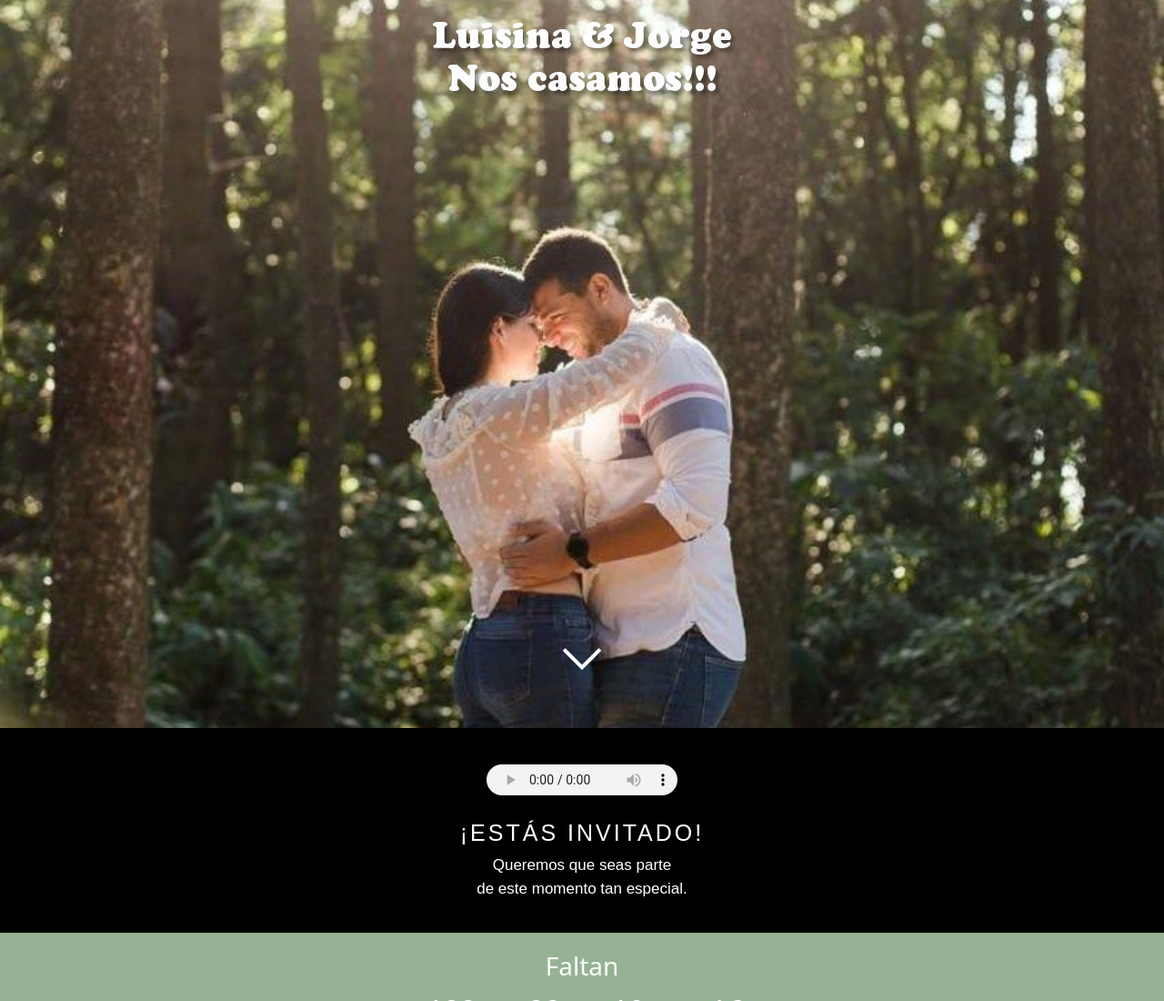
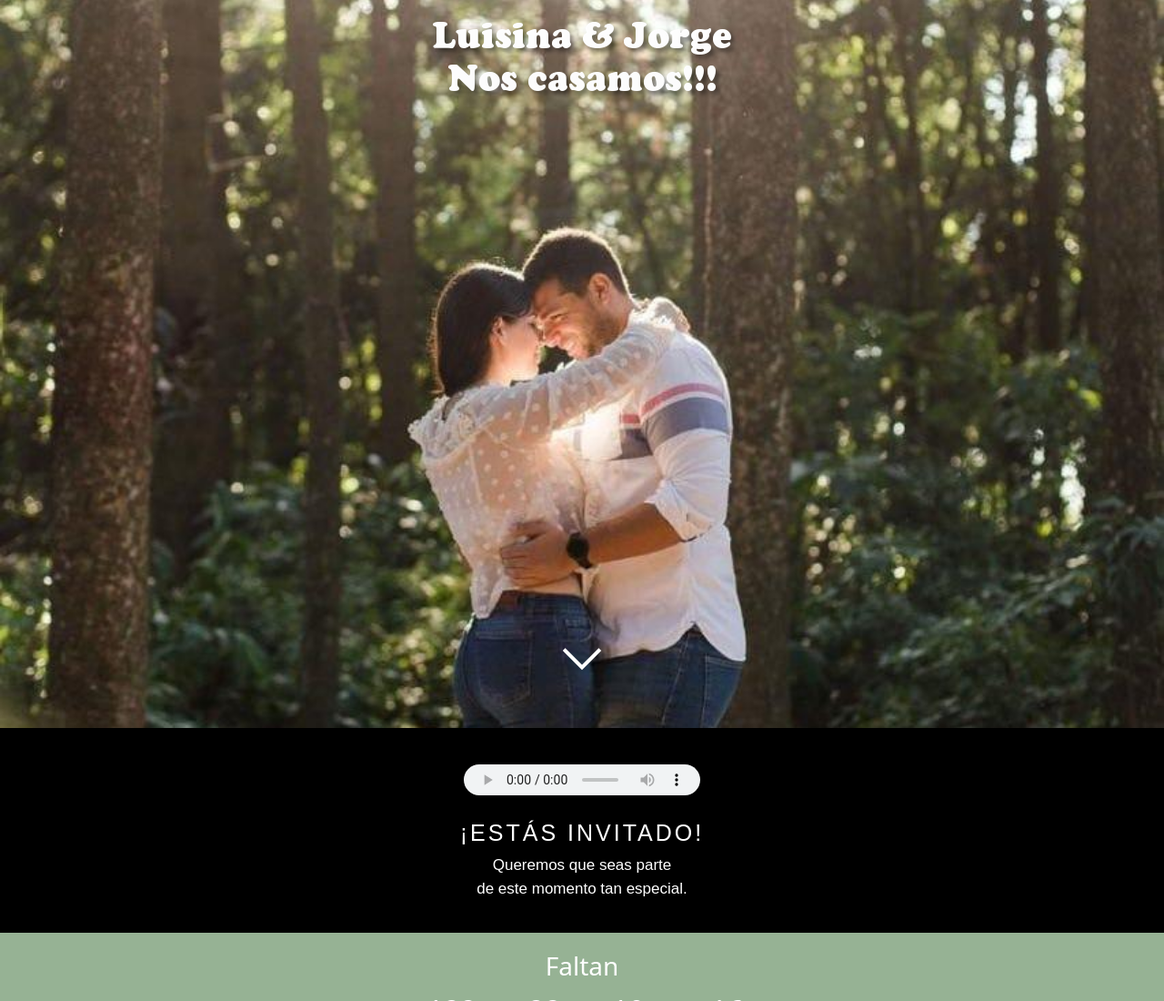
Before and after one commit to federg11/proyecto-wedding, a plain HTML site: page index.html in a window 1280 px wide. Shown: the top 1100 px of the page at 91% size. Drawn offline with nearby package versions, Linux system fonts and the light colour scheme.

Commit message:
cambios en display music

```diff
--- a/index.html
+++ b/index.html
@@ -32,7 +32,7 @@
                         <source src="assets/Abel Pintos - Sin Principio Ni Final (Official Video) (128 kbps).mp3" type="audio/mp3">
                         "ups este navegador no soporte este archivo"
                     </audio> -->
-                    <audio class="botonAudio" controls style="width: 250px;" src="assets/Abel Pintos - Sin Principio Ni Final (Official Video) (128 kbps).mp3"></audio>
+                    <audio class="botonAudio" controls style="width: 300px;" src="assets/Abel Pintos - Sin Principio Ni Final (Official Video) (128 kbps).mp3"></audio>
                     <!-- <div class="animation">
                         <img id="btnPlay" class="botonAudio vertical_shake" src="assets/img/icono-musica_play.svg" alt="" onclick="sound.play()">
                         <img id="btnPause" class="botonAudio hidden" src="assets/img/icono-musica_pausa.svg" alt="">
```
